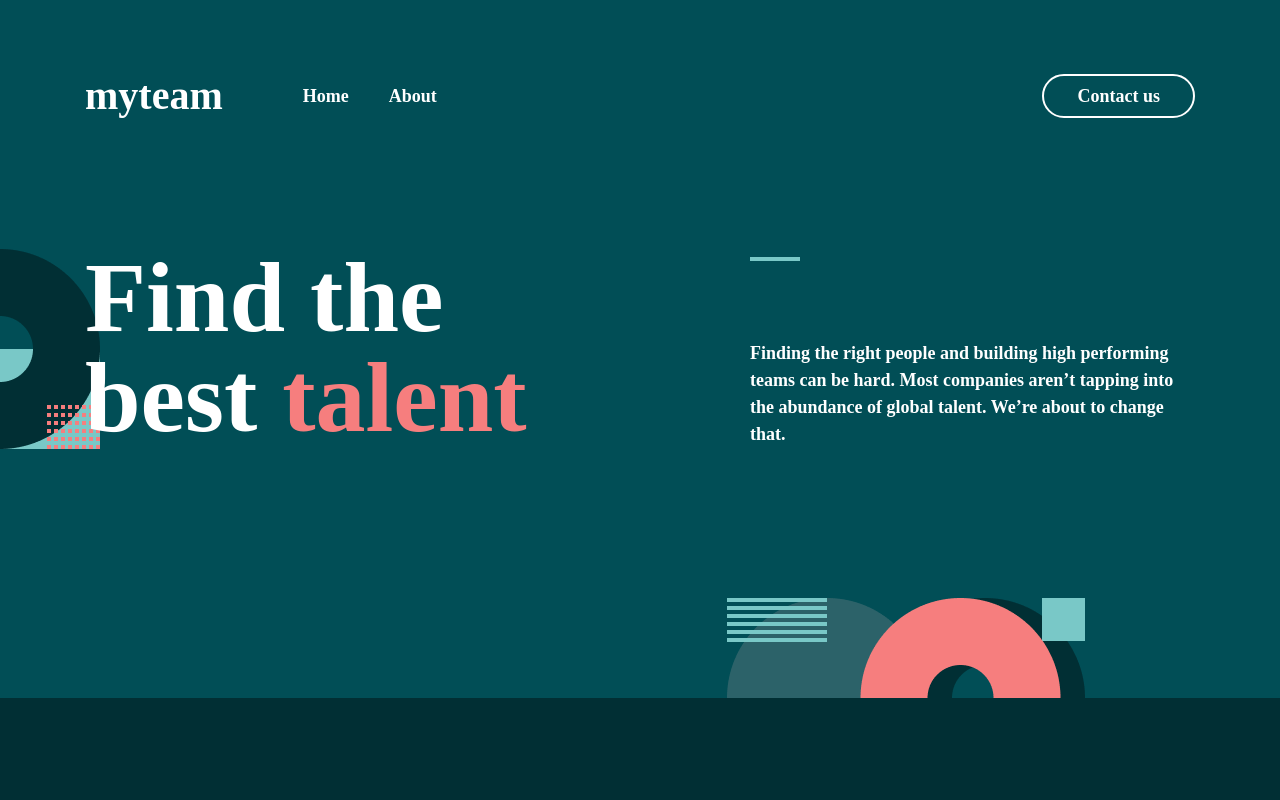
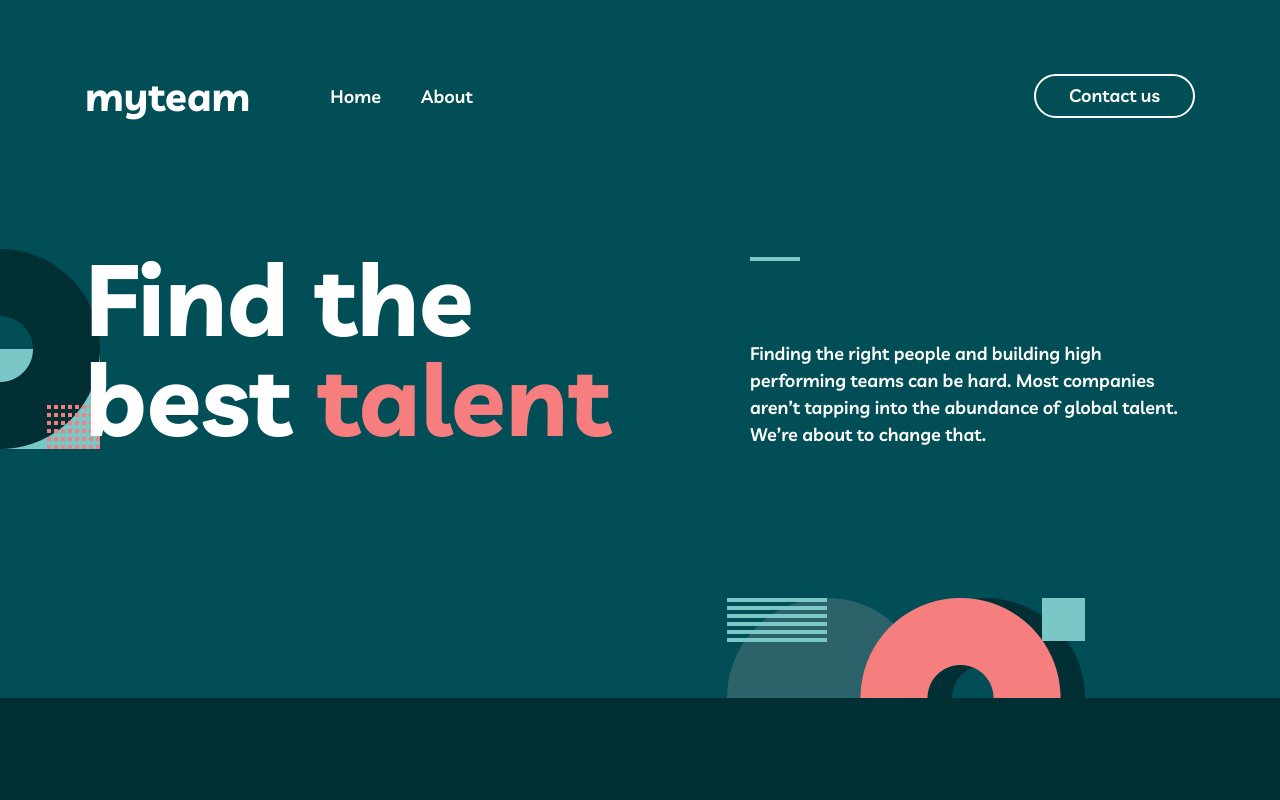
Before and after one commit to MavlonbekKhakijanov/My-team, a plain HTML site: page index.html in a window 1280 px wide. Shown: the top 800 px of the page. Drawn offline with Linux system fonts and the light colour scheme.

Commit message:
font famly add to project

```diff
--- a/css/style.css
+++ b/css/style.css
@@ -33,7 +33,7 @@ body {
   height: 100%;
   display: flex;
   flex-direction: column;
-  /* font-family: "Livvic", sans-serif; */
+  font-family: "Livvic", sans-serif;
 }
 
 /* normalize css problem fixed */
```
